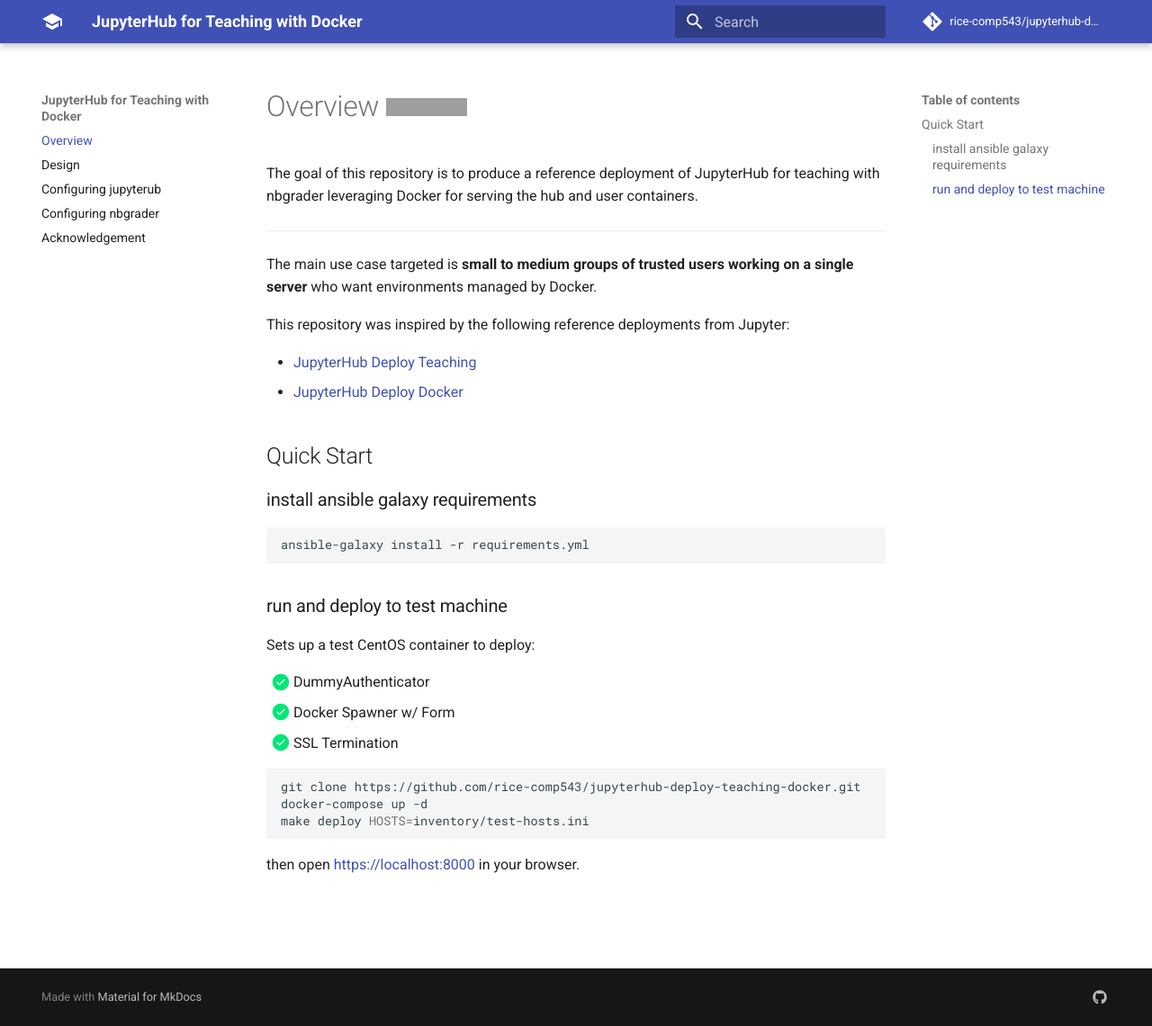
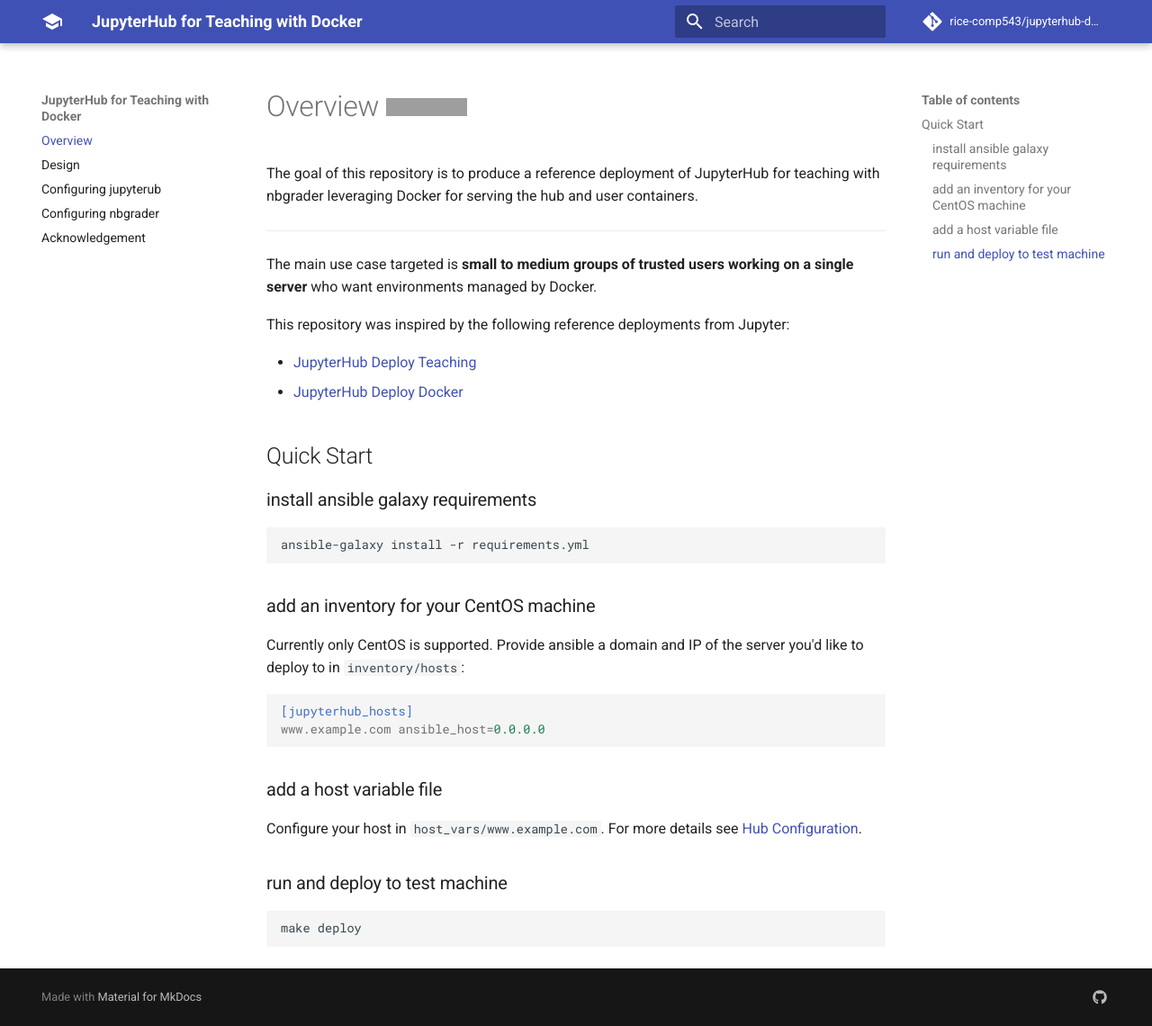
Before and after one commit to gvacaliuc/jupyterhub-deploy-teaching-docker, an MkDocs documentation site: the page built from docs/index.md, in a window 1280 px wide and 1140 px high. Shown: the whole window at 90% size. Built offline with MkDocs 1.6.1 and Material for MkDocs 9.7.7, drawn with Linux system fonts in a browser that asks for light colours; comment, search, counter and statistics services are not loaded; grey boxes are pictures that could not be loaded.

Commit message:
update docs to have simpler quick start

````diff
--- a/docs/index.md
+++ b/docs/index.md
@@ -23,18 +23,23 @@ Jupyter:
 ansible-galaxy install -r requirements.yml
 ```
 
+### add an inventory for your CentOS machine
+
+Currently only CentOS is supported.  Provide ansible a domain and IP of the
+server you'd like to deploy to in `inventory/hosts`:
+
+```ini
+[jupyterhub_hosts]
+www.example.com ansible_host=0.0.0.0
+```
+
+### add a host variable file
+
+Configure your host in `host_vars/www.example.com`.  For more details see [Hub
+Configuration](./hub-configuration).
+
 ### run and deploy to test machine
 
-Sets up a test CentOS container to deploy:
-
-* [x] DummyAuthenticator
-* [x] Docker Spawner w/ Form
-* [x] SSL Termination
-
 ```bash
-git clone https://github.com/rice-comp543/jupyterhub-deploy-teaching-docker.git
-docker-compose up -d
-make deploy HOSTS=inventory/test-hosts.ini
+make deploy
 ```
-
-then open https://localhost:8000 in your browser.
````
